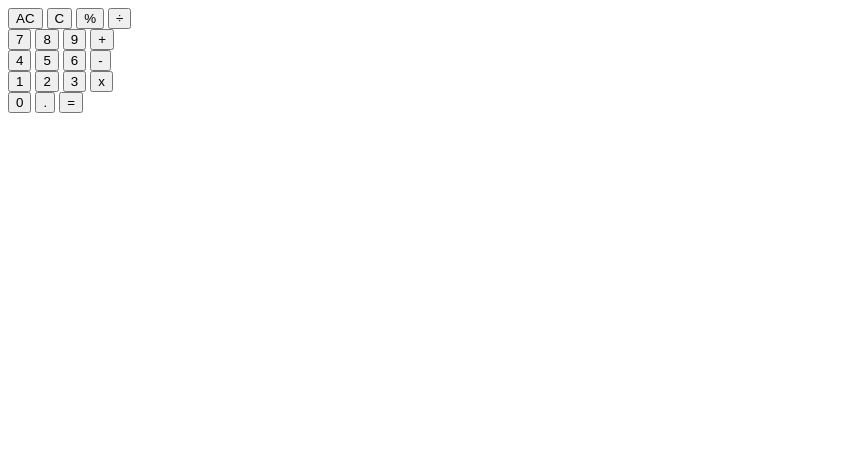
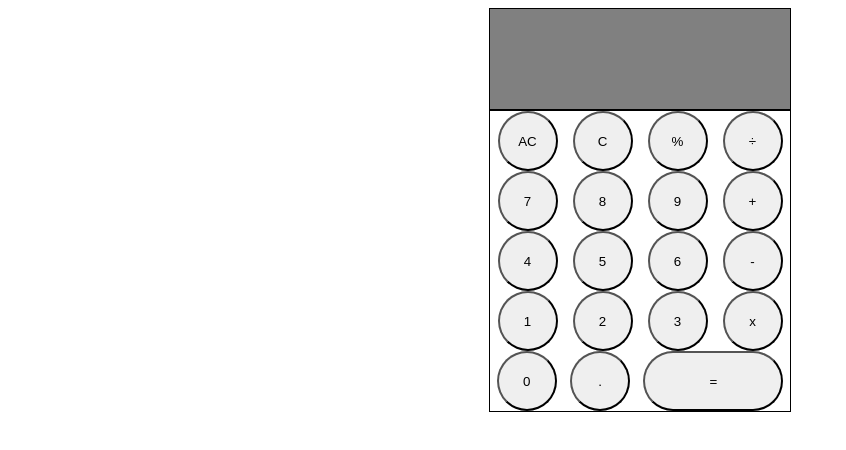
Before and after one commit to jamieolsen12/calculator, a plain HTML site: page index.html in a window 1280 px wide. Shown: the whole page, without its empty margins (0-846 px from the left). Drawn offline with Linux system fonts and the light colour scheme.

Commit message:
space the buttons a bit better using flexbox

```diff
--- a/index.html
+++ b/index.html
@@ -41,7 +41,7 @@
             <div id="row5" class="button-row">
                 <button class="calc-btn">0</button>
                 <button class="calc-btn">.</button>
-                <button class="calc-btn">=</button>
+                <button class="calc-btn" id="equals-btn">=</button>
             </div>
         </div>
 
--- a/styles.css
+++ b/styles.css
@@ -0,0 +1,44 @@
+
+
+
+
+
+#calc-container {
+    display: flex;
+    flex-direction: column;
+    justify-content: center;
+    align-items: center;
+    width: 300px;
+    margin: auto;
+}
+
+#calc-display {
+    height: 100px;
+    border: 1px solid black;
+    width: 100%;
+    background-color: grey;
+}
+
+
+#calc-buttons {
+    display: flex;
+    flex-direction: column;
+    border: 1px solid black;
+    width: 100%;
+}
+
+.button-row {
+    display: flex;
+    flex-direction: row;
+    justify-content: space-around;
+}
+
+button {
+    width: 60px;
+    height: 60px;
+    border-radius: 30px;
+}
+
+#equals-btn {
+    width: 140px;
+}
```
